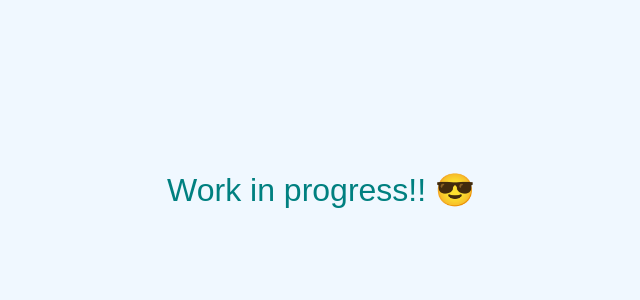
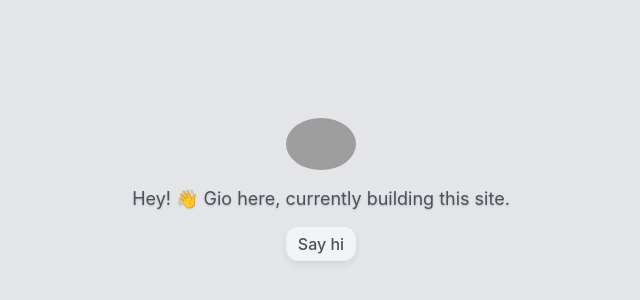
Before and after one commit to GioBelli/giobelli.com, a plain HTML site: page index.html in a window 1280 px wide. Shown: the part 218-518 px from the top of the page, without its empty margins (319-959 px from the left). Drawn offline with Linux system fonts and the light colour scheme; grey boxes are pictures that could not be loaded.

Commit message:
WIP wall styled

```diff
--- a/index.html
+++ b/index.html
@@ -7,20 +7,76 @@
     <title>giobelli.com</title>
     <style>
       body {
-        background-color: aliceblue;
+        background-color: #e4e5e8;
         display: flex;
         align-items: center;
         justify-content: center;
         height: 100vh;
       }
-      h1 {
-        color: teal;
+      .wip-wall {
+        display: flex;
+        align-items: center;
+        justify-content: center;
+        flex-direction: column;
+      }
+      p {
+        color: #4e505c;
         font-family: sans-serif;
+        font-family: "Inter";
+        font-style: normal;
+        font-weight: 400;
+        font-size: 18px;
+
+        text-shadow: 0px 1px 2px rgba(0, 0, 0, 0.19);
+      }
+      .avatar {
+        width: 70px;
+        width: 70px;
+        border-radius: 50%;
+      }
+      a {
+        display: flex;
+        flex-direction: row;
+        align-items: flex-start;
+        padding: 8px 12px;
+        text-decoration: none;
+        background: #f1f3f5;
+        border: 1px solid rgba(255, 255, 255, 0.37);
+        /* button */
+        border: none;
+
+        box-shadow: 0px 3px 6px rgba(0, 17, 41, 0.06),
+          inset 0px 1px 1px rgba(255, 255, 255, 0.25),
+          inset 0px -1px 1px #ccd0dd;
+        border-radius: 12px;
+
+        /* Inside auto layout */
+
+        font-family: "Inter";
+        font-style: normal;
         font-weight: 500;
+        line-height: 19px;
+        font-size: 16px;
+
+        color: #4e505c;
+        transition: all 0.4 ease-in-out;
+      }
+      a:hover {
+        background-color: white;
+        color: black;
+        transition: all 0.4 ease-in-out;
       }
     </style>
   </head>
   <body>
-    <h1>Work in progress!! 😎</h1>
+    <div class="wip-wall">
+      <img
+        class="avatar"
+        src="https://avatars.githubusercontent.com/u/12019333?s=400&u=52487608f07bd960ac6a4e06bfce1090f5d79dc1&v=4"
+        alt=""
+      />
+      <p>Hey! 👋 Gio here, currently building this site.</p>
+      <a href="mailto:hey@giobelli.com">Say hi</a>
+    </div>
   </body>
 </html>
```
